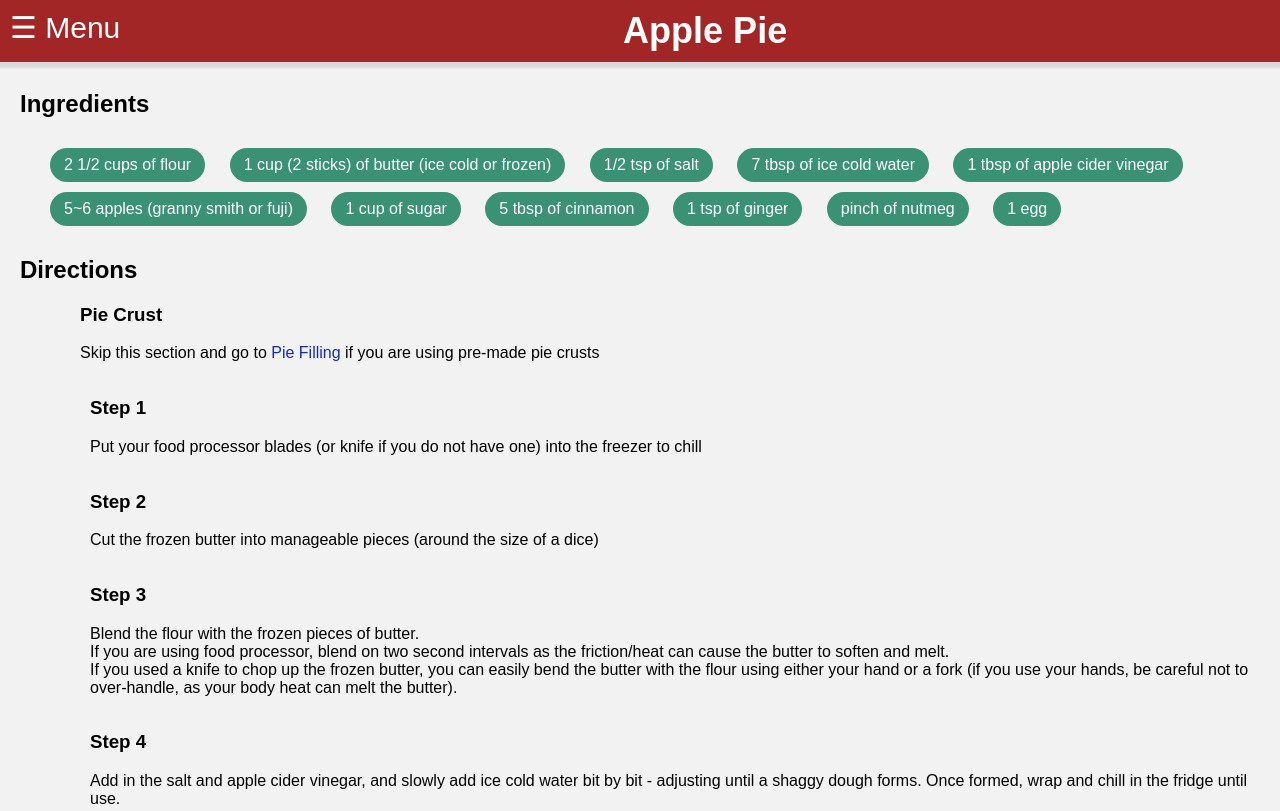
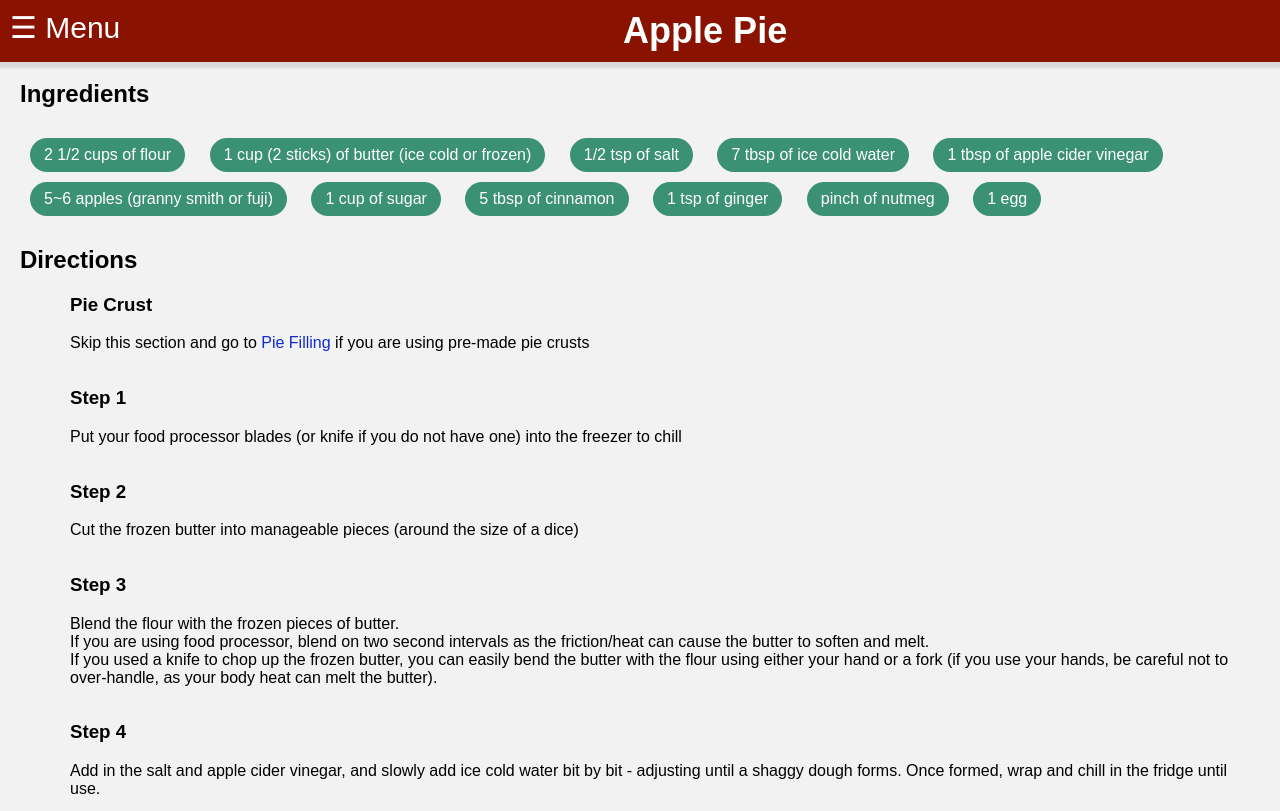
Before and after one commit to KenTerakado/recipe-website, a plain HTML site: page recipe-1.html in a window 1280 px wide. Shown: the top 811 px of the page. Drawn offline with Linux system fonts and the light colour scheme.

Commit message:
header color changes in a gradient as user scrolls + some format fixes in recipe pages

```diff
--- a/recipe-1.html
+++ b/recipe-1.html
@@ -38,8 +38,8 @@
         <div class="flex container">
           <h2>Directions</h2>
           <ol>
-            <h3 id="directions">Pie Crust</h3>
-            <p>Skip this section and go to <a href="#pieFilling" style="color: rgb(18, 43, 205);">Pie Filling</a> if you are using pre-made pie crusts</p>
+            <h3 id="directions" style="margin-left: 10px;">Pie Crust</h3>
+            <p style="margin-left: 10px;">Skip this section and go to <a href="#pieFilling" style="color: rgb(18, 43, 205);">Pie Filling</a> if you are using pre-made pie crusts</p>
             <li>
               <h3>Step 1</h3>
               <p>Put your food processor blades (or knife if you do not have one) into the freezer to chill</p>
@@ -59,7 +59,7 @@
               <p>Add in the salt and apple cider vinegar, and slowly add ice cold water bit by bit - adjusting until a shaggy dough forms. Once formed, wrap and chill in the fridge until use.</p>
             </li>
             <br>
-            <h3 id="pieFilling">Pie Filling/Finish</h3>
+            <h3 id="pieFilling" style="margin-left: 10px;">Pie Filling/Finish</h3>
             <li>
               <h3>Step 1</h3>
               <p>Preheat the oven at 200 celcius.</p>
@@ -129,3 +129,4 @@
     document.getElementById("mySidenav").style.width = "0";
   }
 </script>
+<script src="script.js"></script>
--- /dev/null
+++ b/script.js
@@ -0,0 +1,26 @@
+window.addEventListener('scroll', function() {
+    var header = document.querySelector('header');
+    var scrolled = window.pageYOffset;
+    var windowHeight = window.innerHeight;
+    var gradientStop = windowHeight / 0.5;
+
+    if (scrolled <= gradientStop) {
+        var opacity = scrolled / gradientStop;
+        var startColor = [138, 18, 0];
+        var endColor = [59, 15, 17];
+        var color = interpolateColors(startColor, endColor, opacity);
+        var backgroundColor = 'rgb(' + color[0] + ', ' + color[1] + ', ' + color[2] + ')';
+            header.style.backgroundColor = backgroundColor;
+        } else {
+            header.style.backgroundColor = 'rgb(59, 15, 17)';
+        }
+    });
+
+function interpolateColors(startColor, endColor, opacity) {
+        var interpolatedColor = [];
+        for (var i = 0; i < startColor.length; i++) {
+            var colorComponent = Math.round(startColor[i] * (1 - opacity) + endColor[i] * opacity);
+            interpolatedColor.push(colorComponent);
+        }
+    return interpolatedColor;
+}
--- a/style.css
+++ b/style.css
@@ -10,10 +10,8 @@ header {
   position: fixed;
   width: 100%;
   top: 0;
-  background-color: #a32626;
   color: white;
   padding: 10px;
-  text-align: center;
   box-shadow: 0px 2px 2px 4px rgba(0, 0, 0, 0.1);
 }
 
@@ -44,19 +42,19 @@ a {
 
 main {
   margin: 20px;
-  padding-top: 50px;
+  padding-top: 40px;
 }
 
 section {
   margin-bottom: 30px;
 }
 
+h1 {
+  text-align: center;
+}
+
 h2 {
   font-size: 24px;
-}
-
-ul, ol {
-  margin-left: 20px;
 }
 
 footer {
```
Also changed, not shown: home.html (+1 -0 lines), recipe-2.html (+7 -11 lines).
